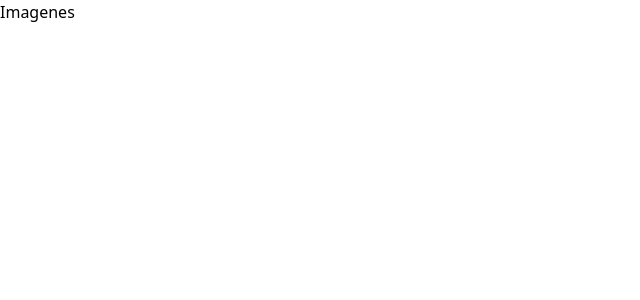
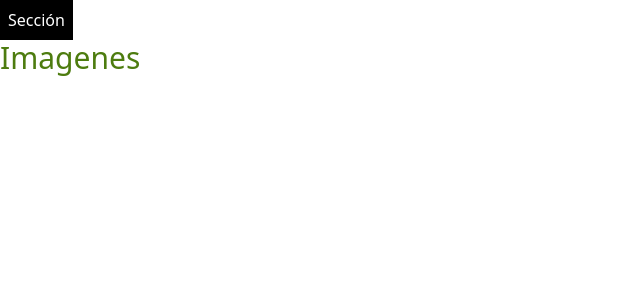
Before and after one commit to ignaarguello/grow-weed-app, a React (Vite) app: page /imagenes in a window 1280 px wide. Shown: the top 300 px of the page, without its empty margins (0-640 px from the left). Built offline with nearby package versions, Linux system fonts and the light colour scheme.

Commit message:
Mejoras en estilos de home

```diff
--- /dev/null
+++ b/src/components/TituloPages/TituloPages.jsx
@@ -0,0 +1,10 @@
+export default function Example(props) {
+    return (
+        <div className="flex flex-col">
+            <h4 className="bg-black w-max text-white p-2">Sección</h4>
+            <h2 className=" text-3xl font-bold font-light text-lime-700">
+                {props.titulo}
+            </h2>
+        </div>
+    )
+}
--- a/src/pages/Home/Home.jsx
+++ b/src/pages/Home/Home.jsx
@@ -34,15 +34,15 @@ const features = [
 
 export default function Home() {
     return (
-        <div className="bg-white py-8 sm:py-32 bg-white">
+        <div className="bg-white h-screen flex justify-center items-center">
             <div className="mx-auto max-w-7xl px-6 lg:px-8">
                 <div className="mx-auto max-w-2xl lg:text-center">
-                    <h2 className="text-base font-semibold leading-7 text-lime-700">Weed Grow App</h2>
+                    <h2 className="text-base font-semibold leading-7 text-lime-700">Grow Weed App</h2>
                     <p className="mt-4 text-3xl font-bold tracking-tight text-gray-900 sm:text-4xl">
                         Destinada al control y crecimiento del Cannabis
                     </p>
                     <p className="mt-8 text-lg leading-8 text-gray-600">
-                        Una aplicación creada para realizar informes, subir fotos y llevar un control del periodo de crecimiento de las plantas. Pudiendo saber su edad, su genetica y demás.
+                        Aplicación creada para realizar informes, subir fotos y llevar un control del periodo de crecimiento de las plantas. Pudiendo saber su edad, su genetica y demás.
                     </p>
                 </div>
                 <div className="mx-auto mt-10 max-w-2xl sm:mt-20 lg:mt-24 lg:max-w-4xl">
--- a/src/pages/Imagenes/Imagenes.jsx
+++ b/src/pages/Imagenes/Imagenes.jsx
@@ -1,5 +1,10 @@
+import TituloPages from '../../components/TituloPages/TituloPages'
+
+
 export default function Imagenes() {
   return (
-    <div>Imagenes</div>
+    <div>
+      <TituloPages titulo='Imagenes' />
+    </div>
   )
 }
--- a/src/pages/Informes/Informes.jsx
+++ b/src/pages/Informes/Informes.jsx
@@ -1,5 +1,9 @@
+import TituloPages from '../../components/TituloPages/TituloPages'
+
 export default function Informes() {
   return (
-    <div>Informes</div>
+    <div>
+      <TituloPages titulo='Informes' />
+    </div>
   )
 }
```
